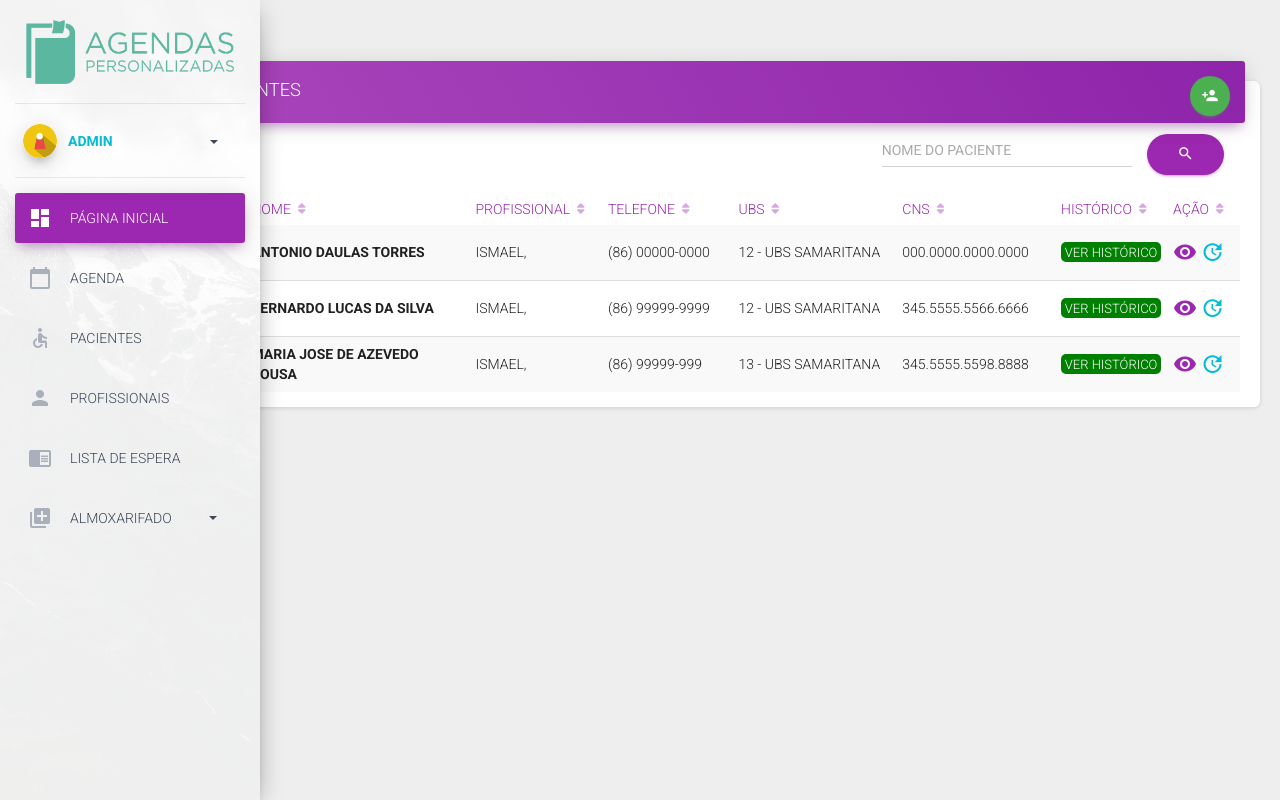
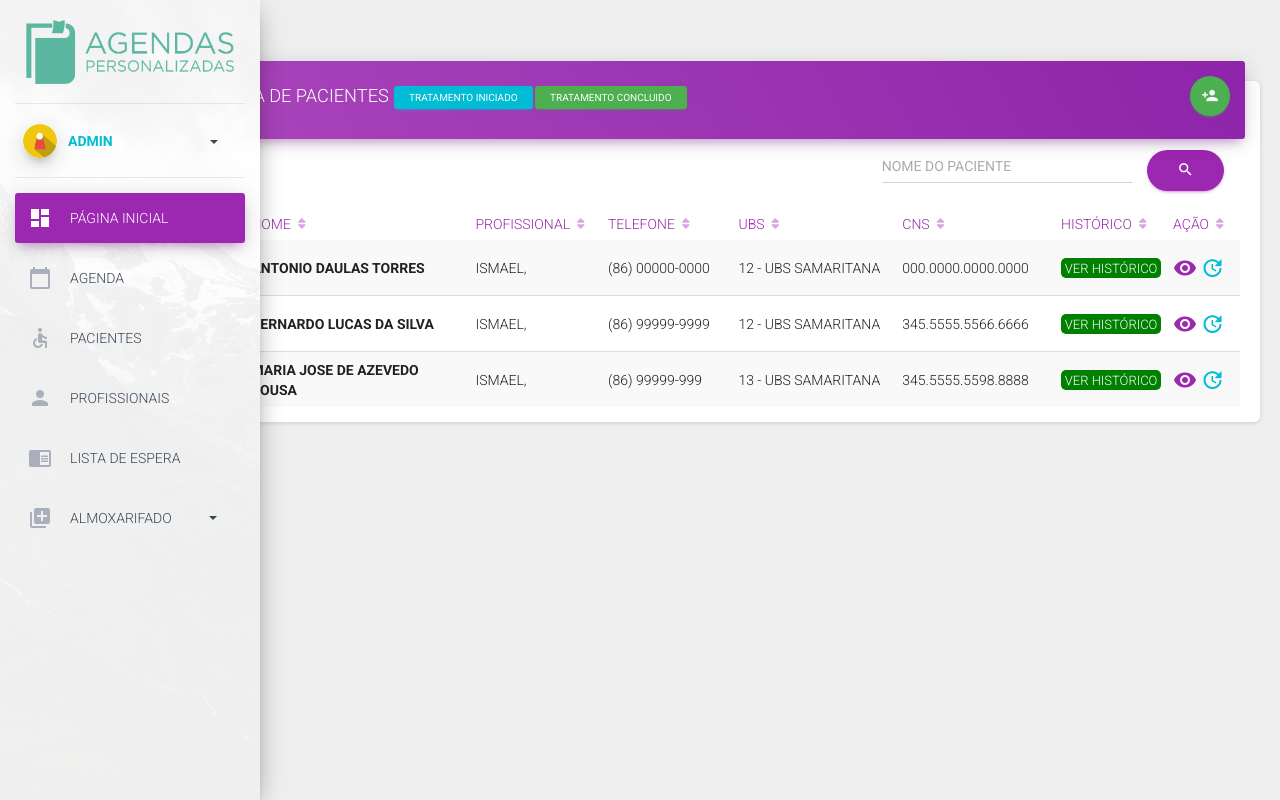
Before and after one commit to Ismaelg12/app_ceo, a Django app: page /pacientes/ in a window 1280 px wide. Run offline with Django 3.2, Linux system fonts and the light colour scheme; a user stored in the database is signed in; data comes from the database, SQL or seed files in the repository; both versions use the stored data as it was after the commit; some libraries are stand-ins or nearby versions.

Commit message:
projeto execultando

```diff
--- a/pacientes/templates/pacientes.html
+++ b/pacientes/templates/pacientes.html
@@ -28,11 +28,13 @@
       <div class="col-md-12">
         <div class="card">
           <div class="card-header card-header-primary" data-background-color="purple">
-            <h4 class="card-title">Lista de Pacientes <a
+            <h4 class="card-title">Tem <font size="+2">{{view.clientes}}</font> na Lista de Pacientes <a
                 class="btn btn-success pull-right btn-round btn-fab btn-fab-mini" href="{% url 'add_paciente' %}">
                 <i class="material-icons">person_add</i>
                 <div class="ripple-container"></div>
-              </a></h4>
+              </a>
+<a href="{% url 'trat_iniciado' %}" title="Tratamento Iniciado" class="btn btn-info btn-group btn-xs">Tratamento Iniciado</a><a href="{% url 'trat_concluido' %}" title="Tratamento Iniciado" class="btn btn-success btn-group btn-xs">Tratamento Concluido</a>
+            </h4>
           </div>
           <div class="card-content">
             <div class="col-md-12">
--- a/projeto/settings.py
+++ b/projeto/settings.py
@@ -90,7 +90,7 @@ WSGI_APPLICATION = 'projeto.wsgi.application'
 
 # Database
 # https://docs.djangoproject.com/en/2.2/ref/settings/#databases
-"""
+
 
 DATABASES = {
     'default': {
@@ -114,7 +114,7 @@ DATABASES = {
         },
     }
 }
-
+"""
 
 
 # Password validation
```
Also changed, not shown: db.sqlite3.
